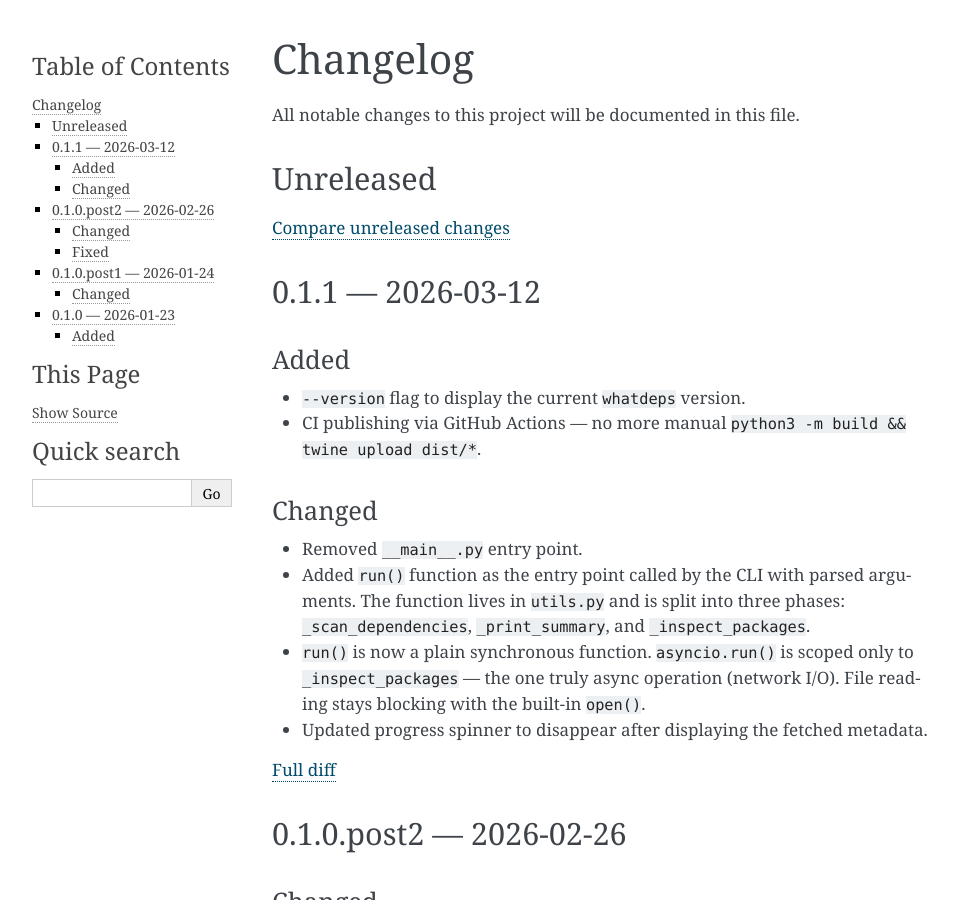
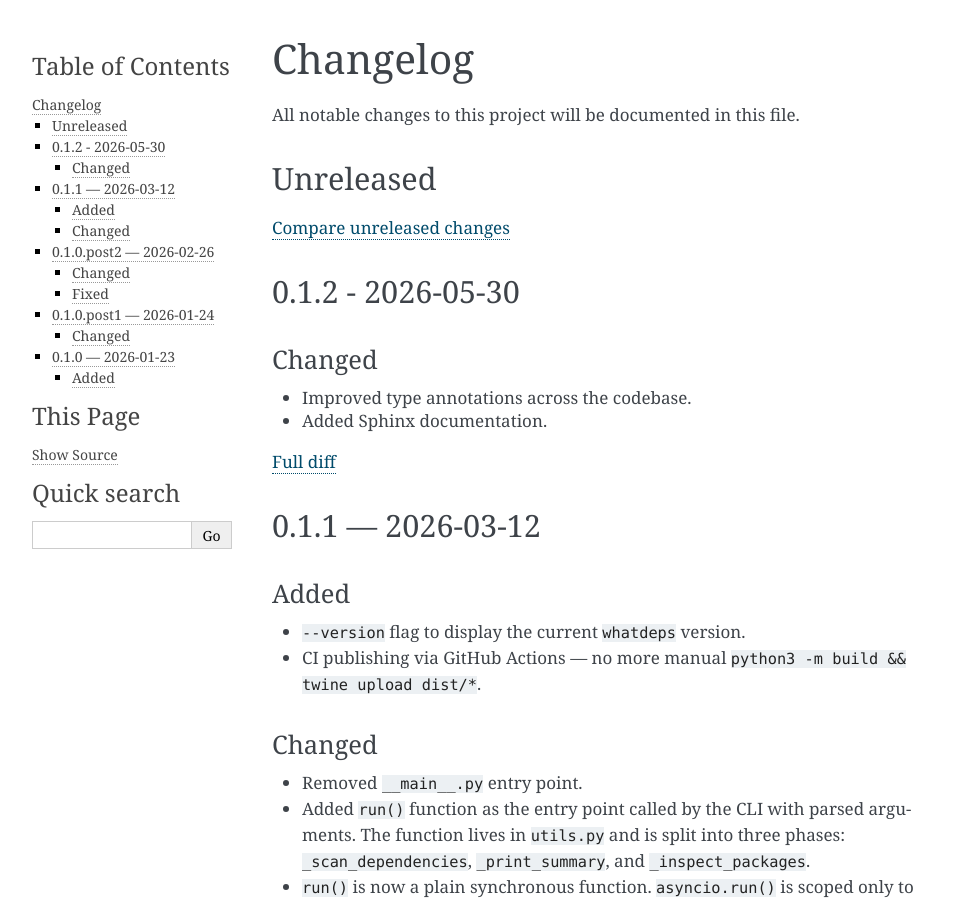
Before and after one commit to EmmanuelNiyonshuti/whatdeps, a Sphinx documentation site: the page built from docs/changelog.rst, in a window 1280 px wide and 900 px high. Shown: the whole window, without its empty margins (148-1106 px from the left). Built offline with Sphinx 7.4.7, drawn with Linux system fonts in a browser that asks for light colours.

Commit message:
Release v0.1.2

```diff
--- a/docs/changelog.rst
+++ b/docs/changelog.rst
@@ -6,7 +6,18 @@ All notable changes to this project will be documented in this file.
 Unreleased
 ----------
 
-`Compare unreleased changes <https://github.com/EmmanuelNiyonshuti/whatdeps/compare/v0.1.1...HEAD>`_
+`Compare unreleased changes <https://github.com/EmmanuelNiyonshuti/whatdeps/compare/v0.1.2...HEAD>`_
+
+0.1.2 - 2026-05-30
+------------------
+
+Changed
+~~~~~~~
+
+- Improved type annotations across the codebase.
+- Added Sphinx documentation.
+
+`Full diff <https://github.com/EmmanuelNiyonshuti/whatdeps/compare/v0.1.1...v0.1.2>`_
 
 0.1.1 — 2026-03-12
 -------------------
--- a/docs/conf.py
+++ b/docs/conf.py
@@ -5,7 +5,7 @@ extensions = []
 project = 'whatdeps'
 copyright = '2026, EmmanuelNiyonshuti'
 author = 'EmmanuelNiyonshuti'
-release = '0.1.1'
+release = '0.1.2'
 
 templates_path = ['_templates']
 exclude_patterns = ['_build', 'Thumbs.db', '.DS_Store']
--- a/pyproject.toml
+++ b/pyproject.toml
@@ -4,7 +4,7 @@ build-backend = "hatchling.build"
 
 [project]
 name = "whatdeps"
-version = "0.1.1"
+version = "0.1.2"
 description = "CLI tool to inspect Python package informations from PyPI and GitHub."
 readme = "README.md"
 requires-python = ">=3.11"
@@ -34,7 +34,7 @@ dependencies = [
 
 [project.urls]
 Homepage = "https://github.com/EmmanuelNiyonshuti/whatdeps"
-Changelog = "https://github.com/EmmanuelNiyonshuti/whatdeps/blob/main/CHANGELOG.md"
+Changelog = "https://EmmanuelNiyonshuti.github.io/whatdeps/changelog.html"
 Repository = "https://github.com/EmmanuelNiyonshuti/whatdeps"
 documentation = "https://EmmanuelNiyonshuti.github.io/whatdeps/"
 Issues = "https://github.com/EmmanuelNiyonshuti/whatdeps/issues"
```
Also changed, not shown: CHANGELOG.md (deleted, +0 -58 lines).
